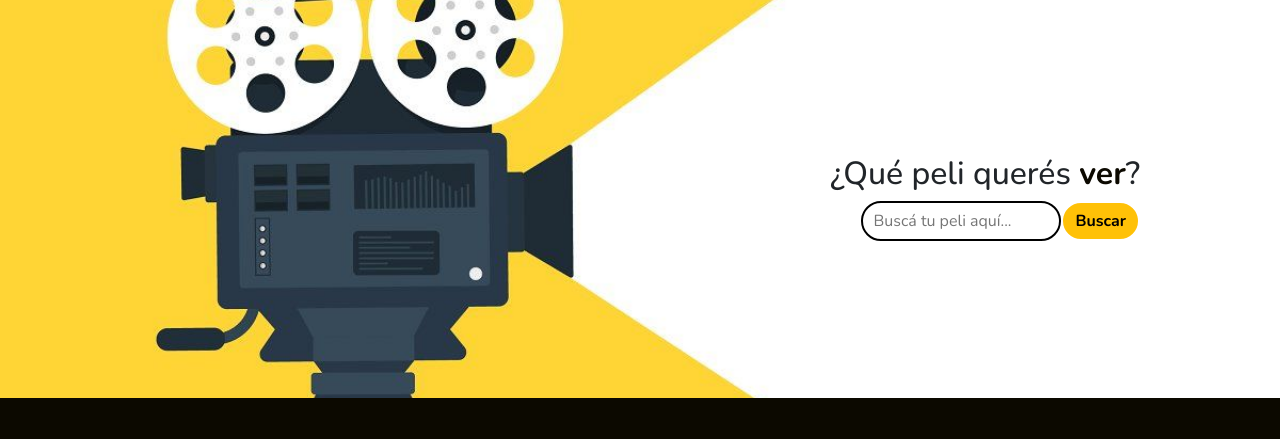
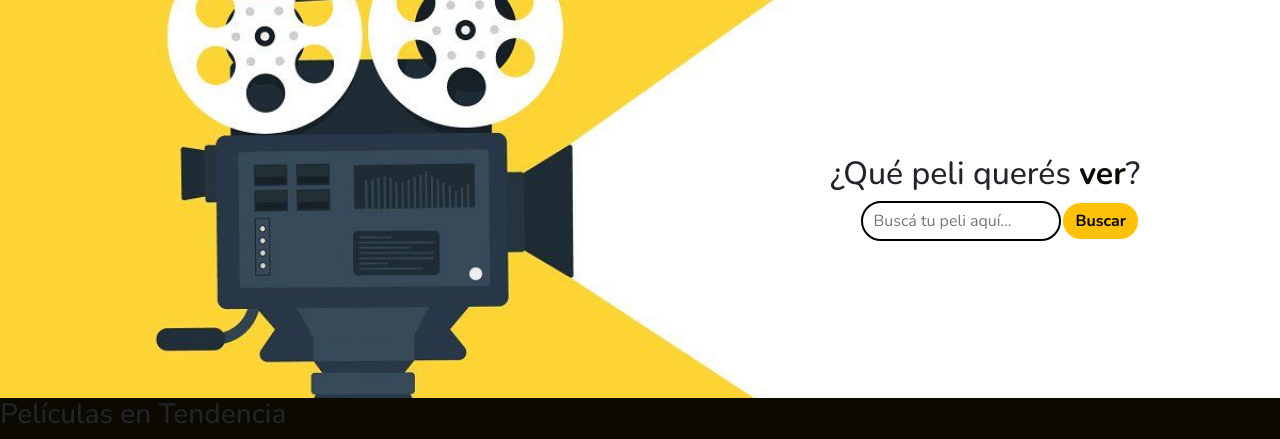
Before and after one commit to Gigal98/ProyectoFinal, a plain HTML site: page Front/index.html in a window 1280 px wide. Shown: the part 799-1238 px from the top of the page. Before the commit the page ends 1197 px from the top, so only its background shows below. Drawn offline with nearby package versions, Linux system fonts and the light colour scheme.

Commit message:
Actualizando Main - Landing

```diff
--- a/Front/index.css
+++ b/Front/index.css
@@ -150,3 +150,8 @@ body {
 }
 
 /* Search Filter Section - Effects */
+
+
+/* Featured Section - Structure */
+
+/* Featured Section - Effects */
--- a/Front/index.html
+++ b/Front/index.html
@@ -120,6 +120,29 @@
 
     <!-- Section - # Section 3  -->
     <!-- Movie Cards -->
+    <section id>
+        <div data-aos="" data-aos-duration="" data-aos-offset="" class="aos-init aos-animate" id="featured-section">
+
+            <h3>Películas en Tendencia</h3>
+
+
+
+
+
+
+
+        </div>
+    </section>
+
+
+
+
+    <!-- Section - # Section 4  -->
+    <!-- Motivational Message -->
+
+
+
+    <!-- Footer  -->
 
 
 
```
